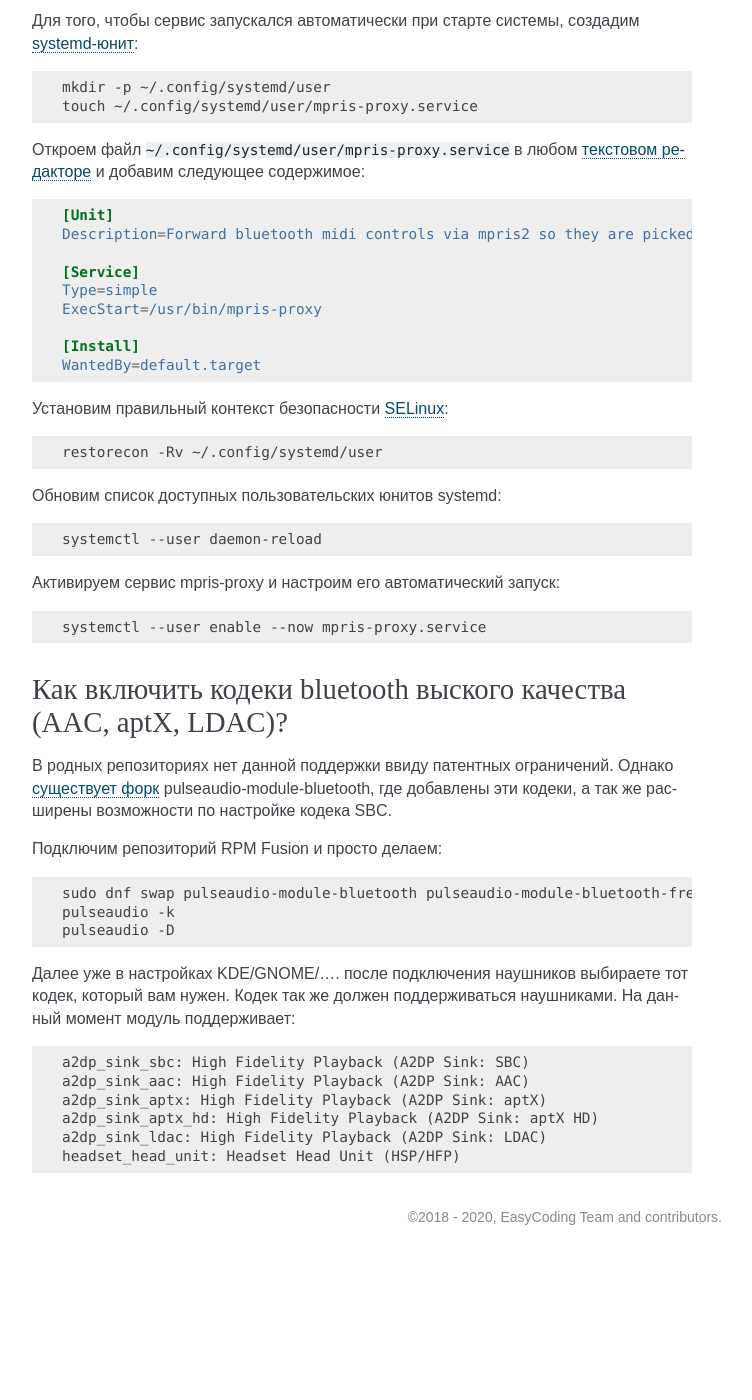
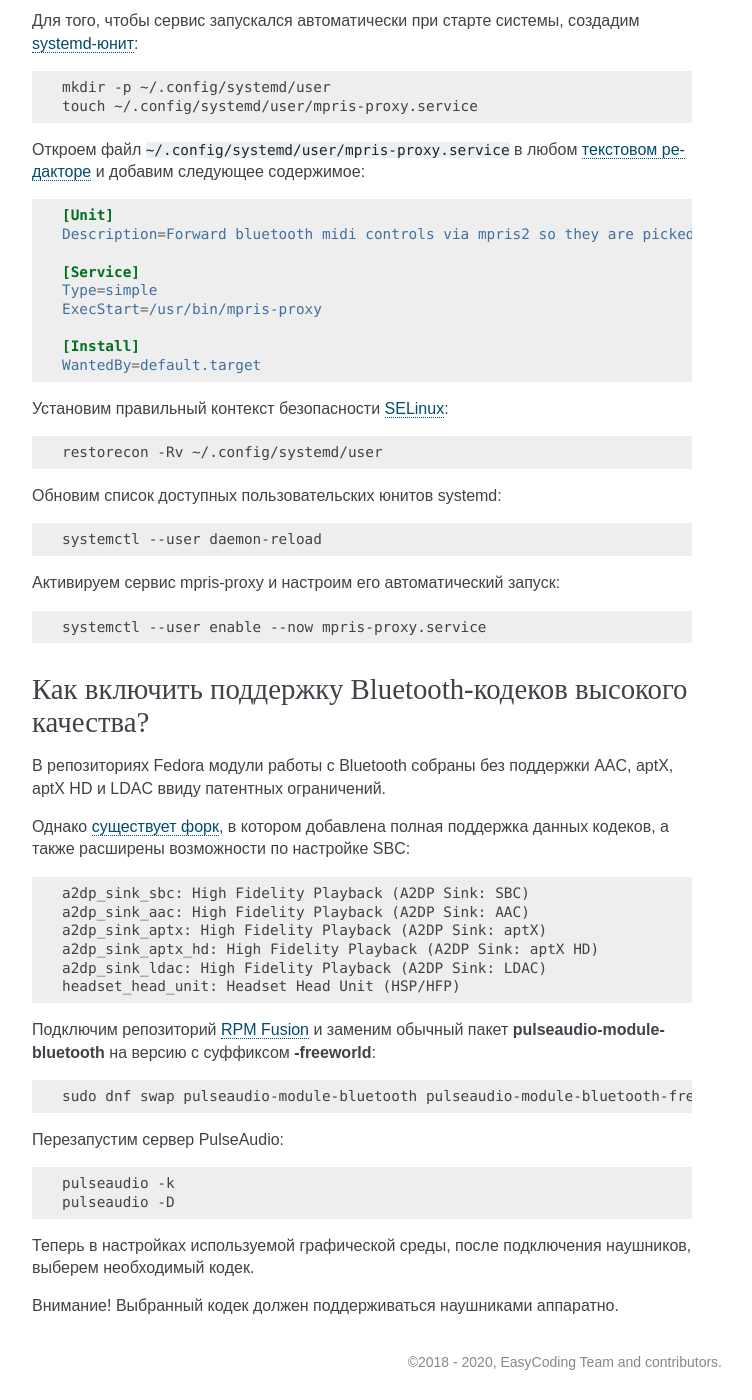
Before and after one commit to RussianFedora/FAQ, a Sphinx documentation site: the page built from source/hardware.rst, in a window 1280 px wide and 1400 px high, scrolled down 24999 px. Shown: the whole window, without its empty margins (388-1140 px from the left). Built offline with Sphinx 7.4.7, drawn with Linux system fonts in a browser that asks for light colours; comment, search, counter and statistics services are not loaded; before the commit the page ends 26254 px from its top, so only the background shows below that; some of the changed text lies outside the part shown.

Commit message:
Updated quesion bluetooth-codecs.

```diff
--- a/source/hardware.rst
+++ b/source/hardware.rst
@@ -1426,23 +1426,15 @@ ICC профиль можно получить либо на сайте прои
 
     systemctl --user enable --now mpris-proxy.service
 
-.. index:: bluetooth, hd-audio, aac, aptx, ldac, sbc
-.. _enable-hd-audio:
+.. index:: bluetooth, hd audio, aac, aptx, ldac, sbc, audio, multimedia, codecs
+.. _bluetooth-codecs:
 
-Как включить кодеки bluetooth выского качества (AAC, aptX, LDAC)?
-=====================================================================
+Как включить поддержку Bluetooth-кодеков высокого качества?
+===============================================================
 
-В родных репозиториях нет данной поддержки ввиду патентных ограничений. Однако `существует форк <https://github.com/EHfive/pulseaudio-modules-bt>`__ pulseaudio-module-bluetooth, где добавлены эти кодеки, а так же расширены возможности по настройке кодека SBC.
+В репозиториях Fedora модули работы с Bluetooth собраны без поддержки AAC, aptX, aptX HD и LDAC ввиду патентных ограничений.
 
-Подключим репозиторий RPM Fusion и просто делаем:
-
-.. code-block:: text
-
-    sudo dnf swap pulseaudio-module-bluetooth pulseaudio-module-bluetooth-freeworld
-    pulseaudio -k
-    pulseaudio -D
-
-Далее уже в настройках KDE/GNOME/.... после подключения наушников выбираете тот кодек, который вам нужен. Кодек так же должен поддерживаться наушниками. На данный момент модуль поддерживает:
+Однако `существует форк <https://github.com/EHfive/pulseaudio-modules-bt>`__, в котором добавлена полная поддержка данных кодеков, а также расширены возможности по настройке SBC:
 
 .. code-block:: text
 
@@ -1452,3 +1444,20 @@ ICC профиль можно получить либо на сайте прои
     a2dp_sink_aptx_hd: High Fidelity Playback (A2DP Sink: aptX HD)
     a2dp_sink_ldac: High Fidelity Playback (A2DP Sink: LDAC)
     headset_head_unit: Headset Head Unit (HSP/HFP)
+
+Подключим репозиторий :ref:`RPM Fusion <rpmfusion>` и заменим обычный пакет **pulseaudio-module-bluetooth** на версию с суффиксом **-freeworld**:
+
+.. code-block:: text
+
+    sudo dnf swap pulseaudio-module-bluetooth pulseaudio-module-bluetooth-freeworld --allowerasing
+
+Перезапустим сервер PulseAudio:
+
+.. code-block:: text
+
+    pulseaudio -k
+    pulseaudio -D
+
+Теперь в настройках используемой графической среды, после подключения наушников, выберем необходимый кодек.
+
+Внимание! Выбранный кодек должен поддерживаться наушниками аппаратно.
```
